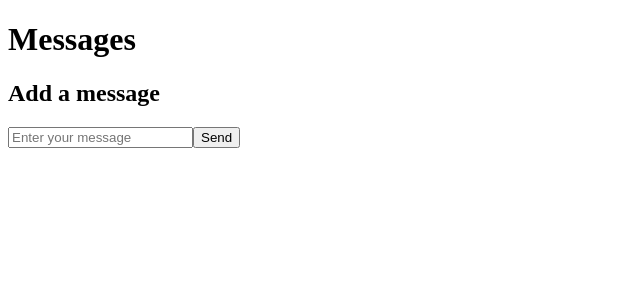
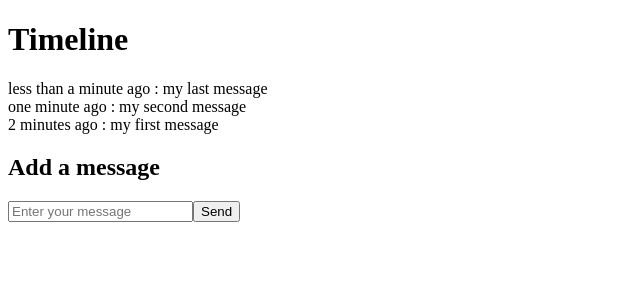
Before and after one commit to tJimbow/jmessenger, a Vue app: page / in a window 1280 px wide. Shown: the top 300 px of the page, without its empty margins (0-640 px from the left). Built offline with nearby package versions, Linux system fonts and the light colour scheme; no server answers.

Commit message:
add component test for timeline

```diff
--- a/src/infrastructure/primary/JMessenger.vue
+++ b/src/infrastructure/primary/JMessenger.vue
@@ -1,6 +1,6 @@
 <template>
     <div>
-        <MessagesVue />
+        <TimelineVue />
         <MessageForm />
     </div>
 </template>
@@ -8,13 +8,13 @@
 <script lang="ts">
 import { defineComponent } from 'vue';
 import MessageForm from './MessageForm.vue';
-import MessagesVue from './MessagesVue.vue';
+import TimelineVue from './TimelineVue.vue';
 
 export default defineComponent({
     name: 'JMessenger',
     components: {
         MessageForm,
-        MessagesVue
+        TimelineVue
     },
     setup() {
         return {}
--- a/src/infrastructure/primary/MessagesVue.vue
+++ /dev/null
@@ -1,18 +0,0 @@
-<template>
-    <div>
-        <h1 data-selector="messages.title">{{ title }}</h1>
-    </div>
-</template>
-
-<script lang="ts">
-import { defineComponent } from 'vue';
-
-export default defineComponent({
-    name: 'MessagesVue',
-    setup() {
-        return {
-            title: 'Messages'
-        }
-    }
-})
-</script>
--- /dev/null
+++ b/src/infrastructure/primary/TimelineVue.vue
@@ -0,0 +1,34 @@
+<template>
+    <div>
+        <h1 data-selector="messages.title">{{ title }}</h1>
+        <div>
+            <span data-selector="timeline.message.1.publicationTime">less than a minute ago : </span>
+            <span data-selector="timeline.message.1.text">my last message</span>
+        </div>
+        <div>
+            <span data-selector="timeline.message.2.publicationTime">one minute ago : </span>
+            <span data-selector="timeline.message.2.text">my second message</span>
+        </div>
+        <div>
+            <span data-selector="timeline.message.3.publicationTime">2 minutes ago : </span>
+            <span data-selector="timeline.message.3.text">my first message</span>
+        </div>
+    </div>
+</template>
+
+<script lang="ts">
+import { defineComponent, inject } from 'vue';
+import type { HttpInstance } from './HttpInstance';
+
+export default defineComponent({
+    name: 'TimelineVue',
+    setup() {
+        const httpInstance = inject<HttpInstance>("httpInstance")!;
+
+        const response = httpInstance.get("http://localhost:4173/api/messages?author=Alice");
+        return {
+            title: 'Timeline'
+        }
+    }
+})
+</script>
--- a/src/infrastructure/secondary/MessageHttp.ts
+++ b/src/infrastructure/secondary/MessageHttp.ts
@@ -7,6 +7,10 @@ export class MessageHttp implements MessageRepository {
     constructor(private readonly http: HttpInstance) {
     }
 
+    getMessagesByAuthor(author: string): Promise<Message[]> {
+        throw new Error("Method not implemented.");
+    }
+
     async save(message: Message): Promise<void> {
         await this.http.post("http://localhost:4173/api/add-message", MessageJson.of(message));
     }
```
Also changed, not shown: 1 other file (tests, documents, lock files or other folders).
